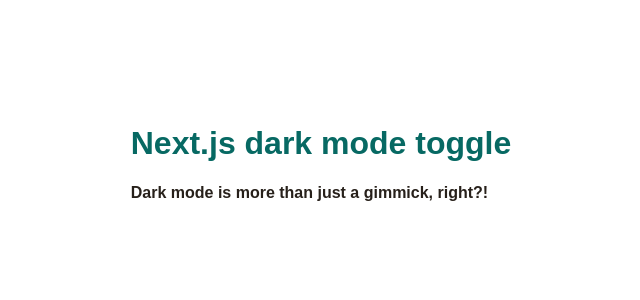
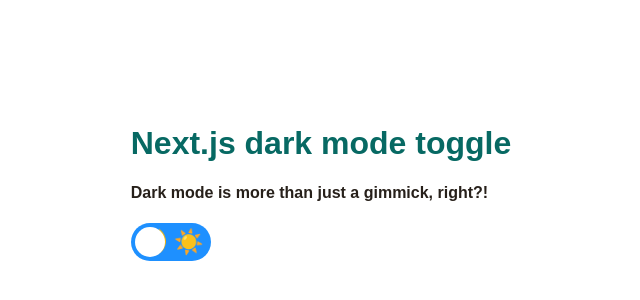
Before and after one commit to robmorieson/next-dark-mode-toggle, a Next.js app: page / in a window 1280 px wide. Shown: the part 184-484 px from the top of the page, without its empty margins (319-959 px from the left). Built offline with nearby package versions, Linux system fonts and the light colour scheme.

Commit message:
Build toggle component + add to index page

```diff
--- /dev/null
+++ b/components/ThemeToggle.js
@@ -0,0 +1,45 @@
+// components/ThemeToggle.js
+
+import styled from "@emotion/styled";
+
+const ToggleButton = styled.button`
+  --toggle-width: 80px;
+  --toggle-height: 38px;
+  --toggle-padding: 4px;
+  position: relative;
+  display: flex;
+  align-items: center;
+  justify-content: space-around;
+  font-size: 1.5rem;
+  line-height: 1;
+  width: var(--toggle-width);
+  height: var(--toggle-height);
+  padding: var(--toggle-padding);
+  border: 0;
+  border-radius: calc(var(--toggle-width) / 2);
+  cursor: pointer;
+  background: var(--color-bg-toggle);
+  transition: background 0.25s ease-in-out;
+`;
+
+const ToggleThumb = styled.span`
+  position: absolute;
+  top: var(--toggle-padding);
+  left: var(--toggle-padding);
+  width: calc(var(--toggle-height) - (var(--toggle-padding) * 2));
+  height: calc(var(--toggle-height) - (var(--toggle-padding) * 2));
+  border-radius: 50%;
+  background: white;
+`;
+
+const ThemeToggle = () => {
+  return (
+    <ToggleButton type="button">
+      <ToggleThumb />
+      <span>🌙</span>
+      <span>☀️</span>
+    </ToggleButton>
+  );
+};
+
+export default ThemeToggle;
--- a/pages/index.js
+++ b/pages/index.js
@@ -1,6 +1,7 @@
 // pages/index.js
 
 import styled from "@emotion/styled";
+import ThemeToggle from "../components/ThemeToggle";
 
 const Container = styled.div`
   display: flex;
@@ -14,6 +15,7 @@
       <main>
         <h1>Next.js dark mode toggle</h1>
         <h4>Dark mode is more than just a gimmick, right?!</h4>
+        <ThemeToggle />
       </main>
     </Container>
   );
```
